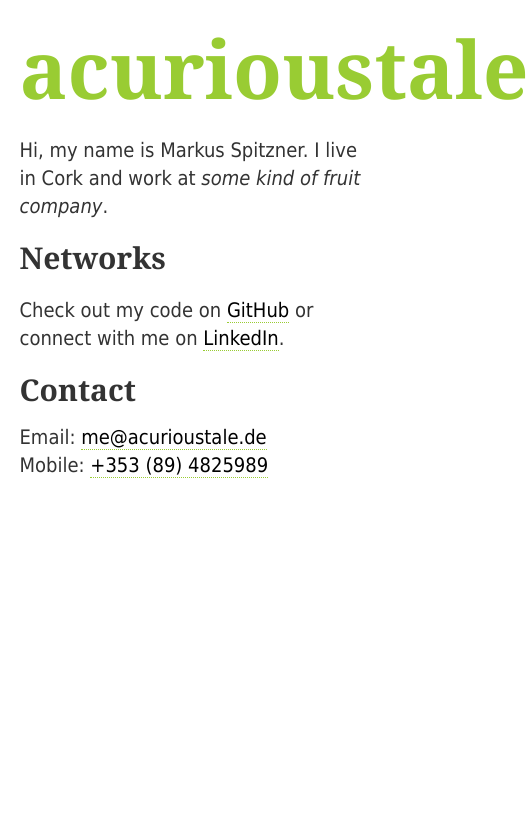
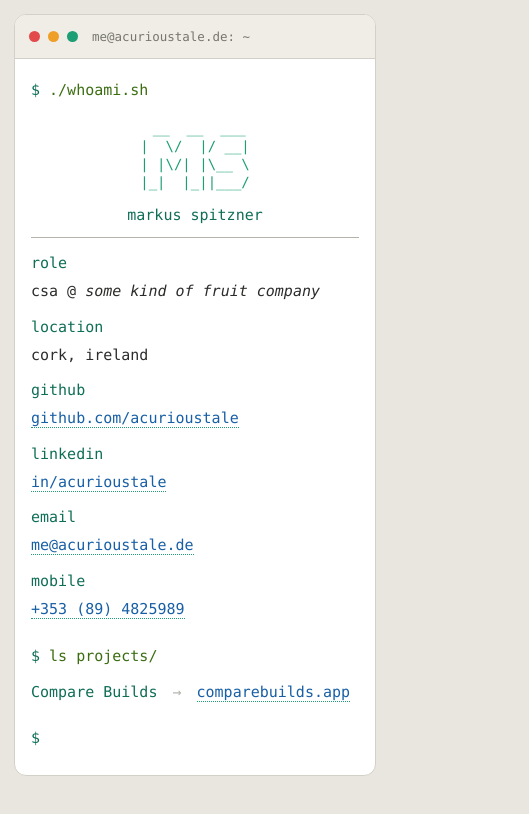
Before and after one commit to acurioustale/acurioustale.de, a plain HTML site: page index.html in a window 390 px wide. Shown: the whole page, 529 px wide, since content can reach past the window. Drawn offline with Linux system fonts and the light colour scheme.

Commit message:
feat(site): redesign as responsive terminal-style page (#1)
Replace the dated single-page layout with a terminal-themed design: a
neofetch-style whoami block listing role, location and contact details,
plus a projects section featuring Compare Builds.

Add a proper doctype, viewport meta and corrected lang attribute so the
page works on mobile, and consolidate the old vendored normalize, empty
print and screen stylesheets into one responsive sheet with automatic
light/dark support and print styles.

```diff
--- a/css/screen.css
+++ /dev/null
@@ -1,54 +0,0 @@
-@charset "utf-8";
-@import url(normalize.css);
-
-body {
-	background: #fff;
-	color: #333;
-	font: 125%/1.4 tahoma, arial, sans-serif;
-	margin: 5%;
-	padding: 0;
-}
-
-h1,
-h2 {
-	line-height: 1.2
-}
-
-address,
-h1,
-h2 {
-	font-style: normal
-}
-
-h1,
-h2 {
-	font-family: Georgia, "Bitstream Charter", "Times New Roman", serif;
-	font-weight: 800;
-	margin: 0;
-	padding: 0
-}
-
-h1 {
-	color: #9c3;
-	font-size: 4em;
-	margin-bottom: .25em
-}
-
-h2 {
-	font-size: 1.5em;
-	margin-bottom: .5em
-}
-
-a:link,
-a:visited {
-	color: #000;
-	border-bottom: 1px dotted #9c3;
-	text-decoration: none
-}
-
-a:active,
-a:focus,
-a:hover {
-	color: #9c3;
-	text-decoration: none
-}
--- /dev/null
+++ b/css/style.css
@@ -0,0 +1,293 @@
+@charset "utf-8";
+
+:root {
+	--page-bg: #0e0f10;
+	--term-bg: #1b1d1e;
+	--term-bar: #242728;
+	--term-border: #2c2f30;
+	--fg: #d3d1c7;
+	--muted: #888780;
+	--rule: #5f5e5a;
+	--prompt: #5dcaa5;
+	--cmd: #c0dd97;
+	--name: #9fe1cb;
+	--label: #5dcaa5;
+	--link: #85b7eb;
+	--accent: #1d9e75;
+	--dot-red: #e24b4a;
+	--dot-amber: #ef9f27;
+	--dot-green: #1d9e75;
+}
+
+@media (prefers-color-scheme: light) {
+	:root {
+		--page-bg: #e8e6df;
+		--term-bg: #ffffff;
+		--term-bar: #efede6;
+		--term-border: #d3d1c7;
+		--fg: #2c2c2a;
+		--muted: #76756f;
+		--rule: #b4b2a9;
+		--prompt: #0f6e56;
+		--cmd: #3b6d11;
+		--name: #0f6e56;
+		--label: #0f6e56;
+		--link: #185fa5;
+		--accent: #1d9e75;
+	}
+}
+
+* {
+	box-sizing: border-box;
+}
+
+html,
+body {
+	height: 100%;
+}
+
+body {
+	margin: 0;
+	padding: 24px;
+	background: var(--page-bg);
+	color: var(--fg);
+	font-family: ui-monospace, "SF Mono", SFMono-Regular, "Cascadia Code", "JetBrains Mono", Menlo, Consolas, monospace;
+	font-size: 15px;
+	line-height: 1.85;
+	display: flex;
+	align-items: center;
+	justify-content: center;
+	-webkit-font-smoothing: antialiased;
+}
+
+.terminal {
+	width: 100%;
+	max-width: 620px;
+	background: var(--term-bg);
+	border: 0.5px solid var(--term-border);
+	border-radius: 12px;
+	overflow: hidden;
+}
+
+.titlebar {
+	display: flex;
+	align-items: center;
+	gap: 8px;
+	padding: 10px 14px;
+	background: var(--term-bar);
+	border-bottom: 0.5px solid var(--term-border);
+}
+
+.dots {
+	display: flex;
+	gap: 8px;
+}
+
+.dots i {
+	display: block;
+	width: 11px;
+	height: 11px;
+	border-radius: 50%;
+}
+
+.dots i:nth-child(1) { background: var(--dot-red); }
+.dots i:nth-child(2) { background: var(--dot-amber); }
+.dots i:nth-child(3) { background: var(--dot-green); }
+
+.title {
+	margin-left: 6px;
+	font-size: 12.5px;
+	color: var(--muted);
+}
+
+.screen {
+	padding: 22px 26px 26px;
+}
+
+.cmd {
+	margin: 0;
+}
+
+.prompt {
+	color: var(--prompt);
+}
+
+.run {
+	color: var(--cmd);
+}
+
+.whoami {
+	display: flex;
+	gap: 24px;
+	align-items: flex-start;
+	margin: 14px 0 4px;
+}
+
+.ascii {
+	margin: 0;
+	color: var(--accent);
+	font: inherit;
+	font-size: 14px;
+	line-height: 1.3;
+	white-space: pre;
+}
+
+.info {
+	flex: 1;
+	min-width: 0;
+}
+
+.name {
+	margin: 0;
+	color: var(--name);
+	font-size: 15px;
+	font-weight: normal;
+}
+
+.info hr {
+	border: 0;
+	border-top: 1px solid var(--rule);
+	margin: 8px 0 12px;
+}
+
+.fields {
+	display: grid;
+	grid-template-columns: auto 1fr;
+	gap: 0 18px;
+	margin: 0;
+}
+
+.fields dt {
+	color: var(--label);
+}
+
+.fields dd {
+	margin: 0;
+	color: var(--fg);
+}
+
+.fields em {
+	font-style: italic;
+}
+
+.run-projects {
+	margin-top: 20px;
+}
+
+.projects {
+	margin: 8px 0 0;
+	padding: 0;
+	list-style: none;
+}
+
+.projects .proj {
+	color: var(--name);
+}
+
+.projects .arrow {
+	margin: 0 6px;
+	color: var(--rule);
+}
+
+.prompt-last {
+	margin-top: 18px;
+}
+
+a {
+	color: var(--link);
+	text-decoration: none;
+	border-bottom: 1px dotted var(--accent);
+}
+
+a:hover,
+a:focus {
+	color: var(--accent);
+	border-bottom-color: var(--accent);
+}
+
+.cursor {
+	display: inline-block;
+	width: 8px;
+	height: 15px;
+	margin-left: 4px;
+	vertical-align: -2px;
+	background: var(--name);
+	animation: blink 1.1s steps(1) infinite;
+}
+
+@keyframes blink {
+	50% { opacity: 0; }
+}
+
+@media (max-width: 520px) {
+	body {
+		padding: 14px;
+		align-items: flex-start;
+	}
+
+	.screen {
+		padding: 18px 16px 22px;
+	}
+
+	.whoami {
+		flex-direction: column;
+		gap: 10px;
+		align-items: stretch;
+	}
+
+	.ascii,
+	.name {
+		text-align: center;
+	}
+
+	.fields {
+		display: block;
+	}
+
+	.fields dt {
+		margin-top: 8px;
+	}
+
+	.fields dt:first-of-type {
+		margin-top: 0;
+	}
+}
+
+@media (prefers-reduced-motion: reduce) {
+	.cursor {
+		animation: none;
+	}
+}
+
+@media print {
+	body {
+		display: block;
+		padding: 0;
+		background: #fff;
+		color: #000;
+	}
+
+	.terminal {
+		max-width: none;
+		border: 0;
+		border-radius: 0;
+	}
+
+	.titlebar,
+	.cursor {
+		display: none;
+	}
+
+	.prompt,
+	.run,
+	.name,
+	.proj,
+	.fields dt {
+		color: #000;
+	}
+
+	a {
+		color: #000;
+		border-bottom: 0;
+	}
+}
--- a/index.html
+++ b/index.html
@@ -1,16 +1,47 @@
-<html lang="de">
+<!DOCTYPE html>
+<html lang="en">
    <head>
       <meta charset="utf-8"/>
-      <title>acurioustale</title>
-      <link href="css/screen.css" rel="stylesheet" media="screen" type="text/css"/>
-      <link href="css/print.css" rel="stylesheet" media="print" type="text/css"/>
+      <meta name="viewport" content="width=device-width, initial-scale=1"/>
+      <title>Markus Spitzner — me@acurioustale.de</title>
+      <meta name="description" content="Markus Spitzner — CSA in Cork, Ireland. Creator of Compare Builds."/>
+      <link href="css/style.css" rel="stylesheet"/>
    </head>
    <body>
-      <h1>acurioustale</h1>
-      <p>Hi, my name is Markus Spitzner. I live in Cork and work at <em>some kind of fruit company</em>.</p>
-      <h2>Networks</h2>
-      <p>Check out my code on <a href="https://github.com/acurioustale">GitHub</a> or connect with me on <a href="https://linkedin.com/in/acurioustale">LinkedIn</a>.</p>
-      <h2>Contact</h2>
-      <address>Email: <a href="mailto:me@acurioustale.de">me@acurioustale.de</a><br/>Mobile: <a href="tel:+353894825989">+353&nbsp;(89)&nbsp;4825989</a></address>
+      <main class="terminal" aria-label="Terminal window: me@acurioustale.de">
+         <div class="titlebar">
+            <span class="dots" aria-hidden="true"><i></i><i></i><i></i></span>
+            <span class="title">me@acurioustale.de: ~</span>
+         </div>
+         <div class="screen">
+            <p class="cmd"><span class="prompt">$</span> <span class="run">./whoami.sh</span></p>
+
+            <div class="whoami">
+               <pre class="ascii" aria-hidden="true"> __  __  ___
+|  \/  |/ __|
+| |\/| |\__ \
+|_|  |_||___/</pre>
+               <div class="info">
+                  <h1 class="name">markus spitzner</h1>
+                  <hr/>
+                  <dl class="fields">
+                     <dt>role</dt><dd>csa @ <em>some kind of fruit company</em></dd>
+                     <dt>location</dt><dd>cork, ireland</dd>
+                     <dt>github</dt><dd><a href="https://github.com/acurioustale">github.com/acurioustale</a></dd>
+                     <dt>linkedin</dt><dd><a href="https://linkedin.com/in/acurioustale">in/acurioustale</a></dd>
+                     <dt>email</dt><dd><a href="mailto:me@acurioustale.de">me@acurioustale.de</a></dd>
+                     <dt>mobile</dt><dd><a href="tel:+353894825989">+353&nbsp;(89)&nbsp;4825989</a></dd>
+                  </dl>
+               </div>
+            </div>
+
+            <p class="cmd run-projects"><span class="prompt">$</span> <span class="run">ls projects/</span></p>
+            <ul class="projects">
+               <li><span class="proj">Compare Builds</span> <span class="arrow" aria-hidden="true">→</span> <a href="https://comparebuilds.app">comparebuilds.app</a></li>
+            </ul>
+
+            <p class="cmd prompt-last"><span class="prompt">$</span> <span class="cursor" aria-hidden="true"></span></p>
+         </div>
+      </main>
    </body>
 </html>
```
Also changed, not shown: .claude/launch.json (added), css/normalize.css (deleted), css/print.css (deleted).
